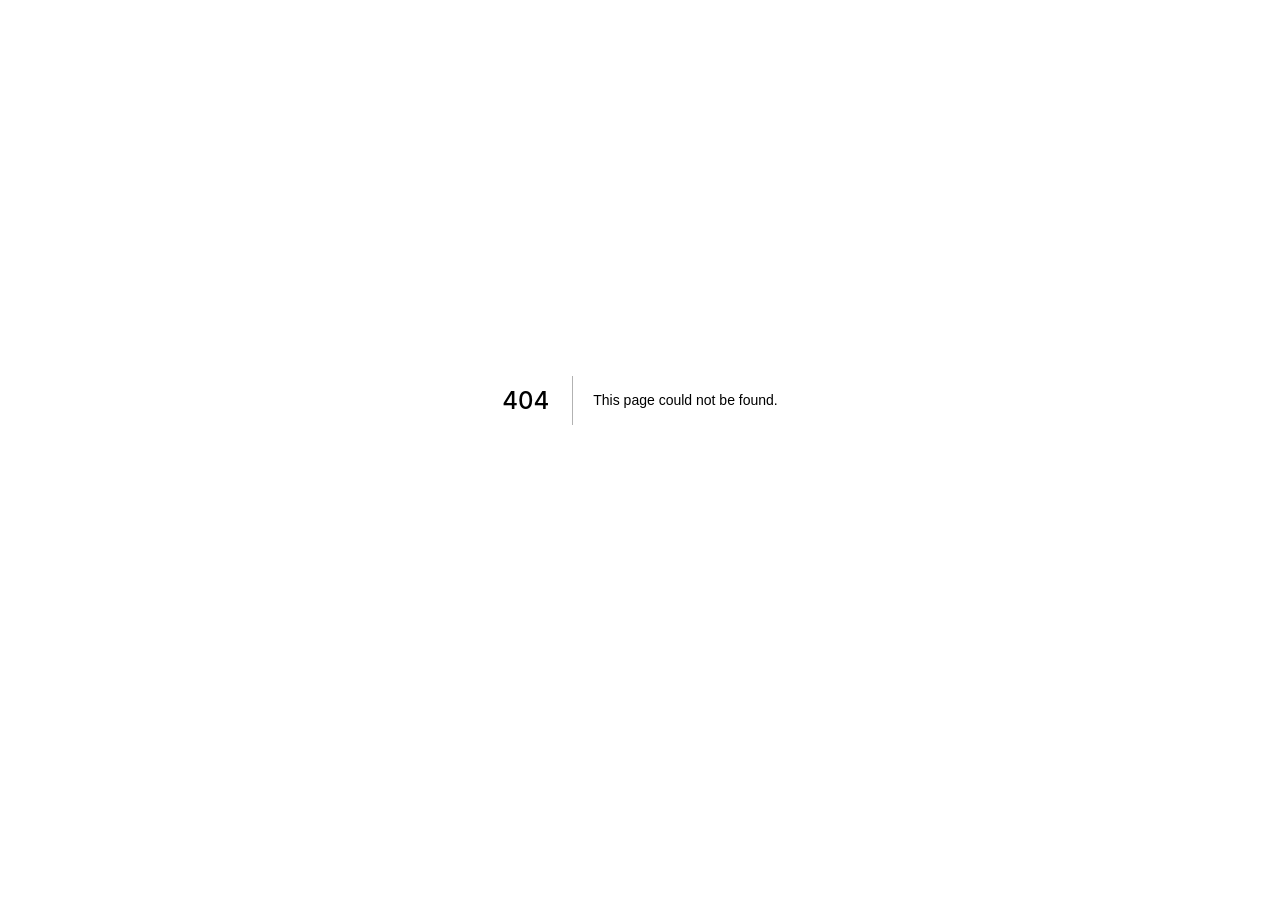
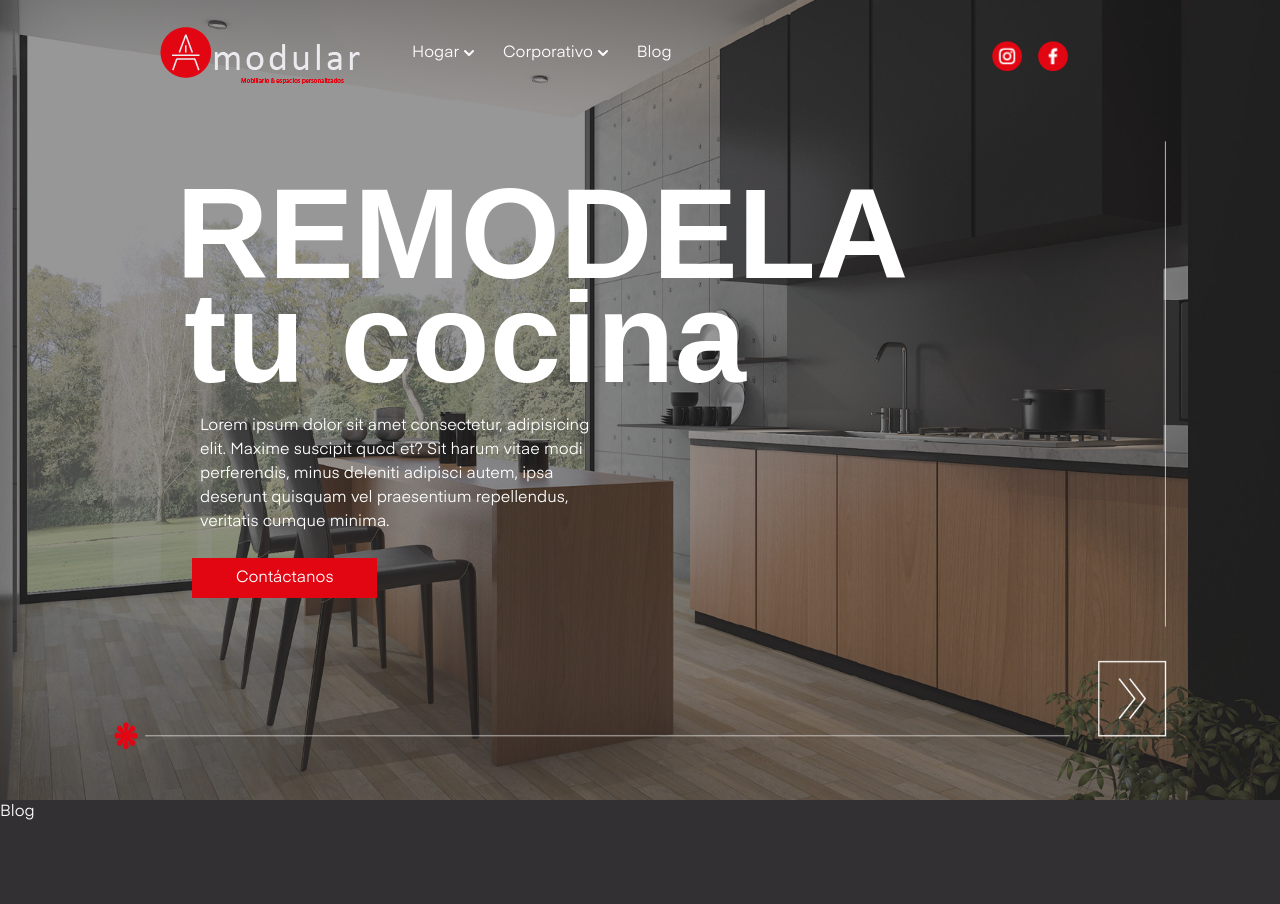
Before and after one commit to Adst009/amodular, a Next.js app: page /post in a window 1280 px wide. Before the commit this address had no page. Shown: the top 904 px of the page. Before the commit the page ends 800 px from the top, so only its background shows below. Built offline with nearby package versions, Linux system fonts and the light colour scheme; a web font is replaced by a local one.

Commit message:
feat: add structure epic 3

```diff
--- a/components/views/blog/blog.component.tsx
+++ b/components/views/blog/blog.component.tsx
@@ -1,14 +1,8 @@
 import React from 'react'
-import Trend from './trend/trend.component'
 
 const Blog = () => {
   return (
-    <div>
-        <h1 className='text-center'>TENDENCIAS 2023 EN <br />  diseño de interiores</h1>
-    <Trend/>
-    </div>
-
-
+    <div>Blog</div>
   )
 }
 
--- /dev/null
+++ b/components/views/post/post.component.tsx
@@ -0,0 +1,15 @@
+import React from 'react'
+import Trend from './trend/trend.component'
+
+const Post = () => {
+  return (
+    <div>
+        <h1 className='text-center'>TENDENCIAS 2023 EN <br />  diseño de interiores</h1>
+    <Trend/>
+    </div>
+
+
+  )
+}
+
+export default Post
--- a/pages/blog/index.tsx
+++ b/pages/blog/index.tsx
@@ -1,24 +1,12 @@
-import { NextPage } from "next";
-import Layout from "../../components/general/layout/layout.component";
-import Blog from "../../components/views/blog/blog.component";
+import { NextPage } from "next"
+import Blog from "../../components/views/blog/blog.component"
 
+const index: NextPage = () => {
+  return (
+    <>
+        <Blog />
+    </>
+  )
+}
 
-
-
-
-const Index: NextPage = () => {
-    return (
-        <>
-        <Layout>
-
-           <Blog />
-
-        </Layout>
-
-
-        </>
-    );
-};
-
-
-  export default Index;
+export default index
--- /dev/null
+++ b/pages/post/index.tsx
@@ -0,0 +1,24 @@
+import { NextPage } from "next";
+import Layout from "../../components/general/layout/layout.component";
+import Blog from "../../components/views/blog/blog.component";
+
+
+
+
+
+const Index: NextPage = () => {
+    return (
+        <>
+        <Layout>
+
+           <Blog />
+
+        </Layout>
+
+
+        </>
+    );
+};
+
+
+  export default Index;
```
Also changed, not shown: components/views/post/post.module.css (added), components/views/post/trend/trend.component.tsx (renamed from components/views/blog/trend/trend.component.tsx), components/views/post/trend/trend.module.css (renamed from components/views/blog/trend/trend.module.css).
